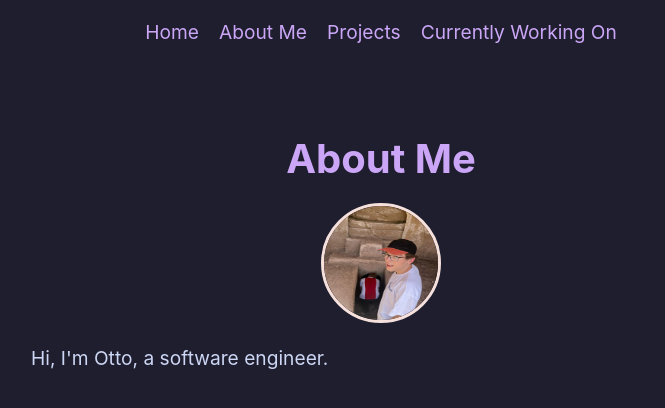
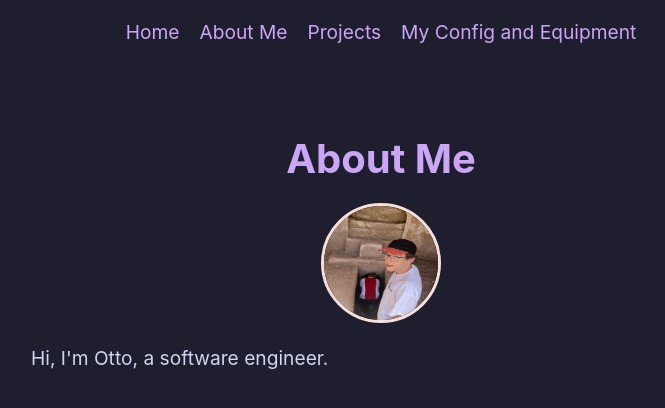
Before and after one commit to ottojonas/otto, a plain HTML site: page about.html in a window 1280 px wide. Shown: the whole page, without its empty margins (259-924 px from the left). Drawn offline with Linux system fonts and the light colour scheme.

Commit message:
update the nav bar

```diff
--- a/about.html
+++ b/about.html
@@ -11,7 +11,7 @@
       <a href="index.html">Home</a>
       <a href="about.html">About Me</a>
       <a href="projects.html">Projects</a>
-      <a href="working-on.html">Currently Working On</a>
+      <a href="config-and-equipment.html">My Config and Equipment</a>
     </nav>
 
     <section class="about">
```
Also changed, not shown: index.html (+1 -1 lines).
